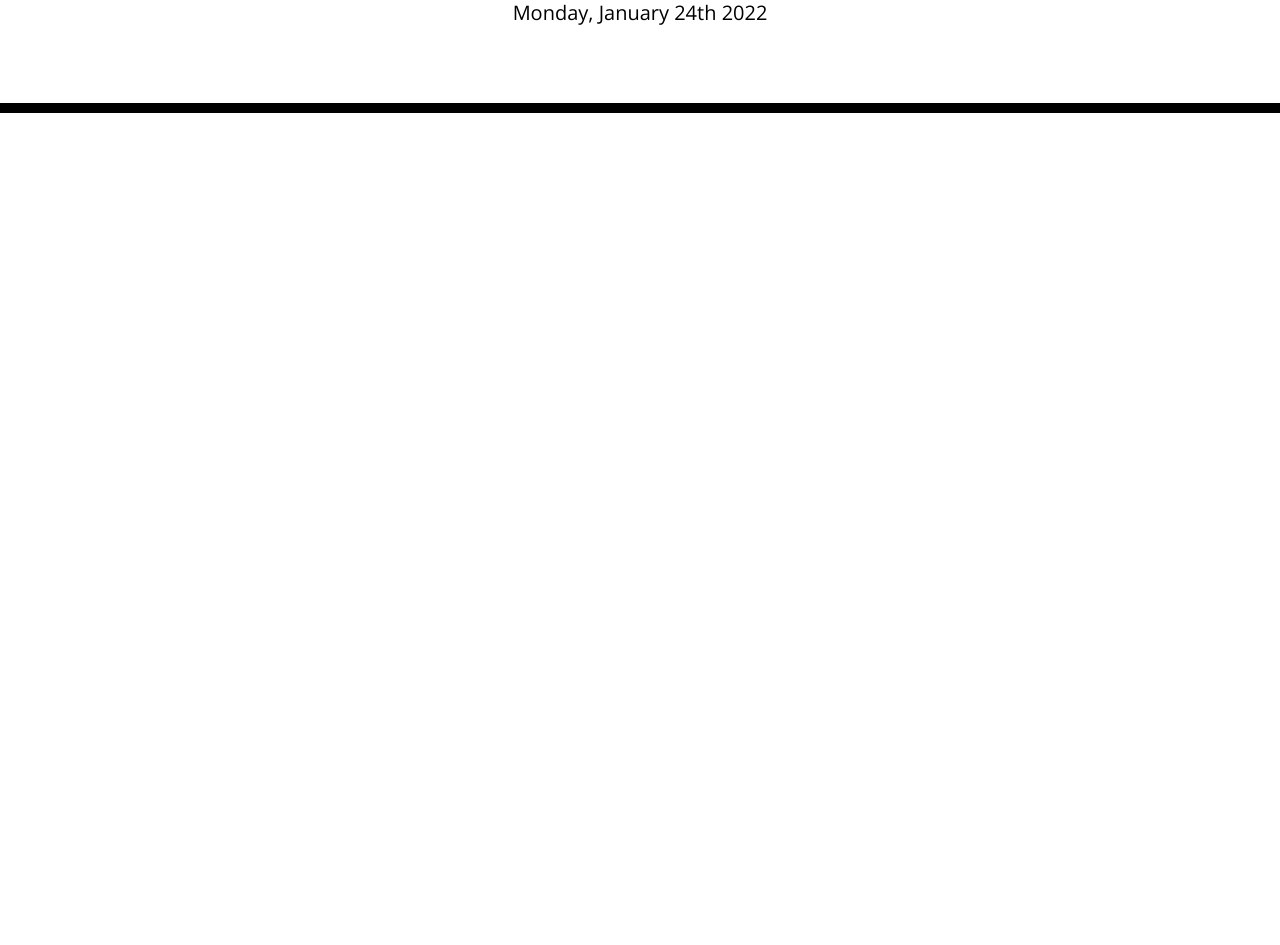
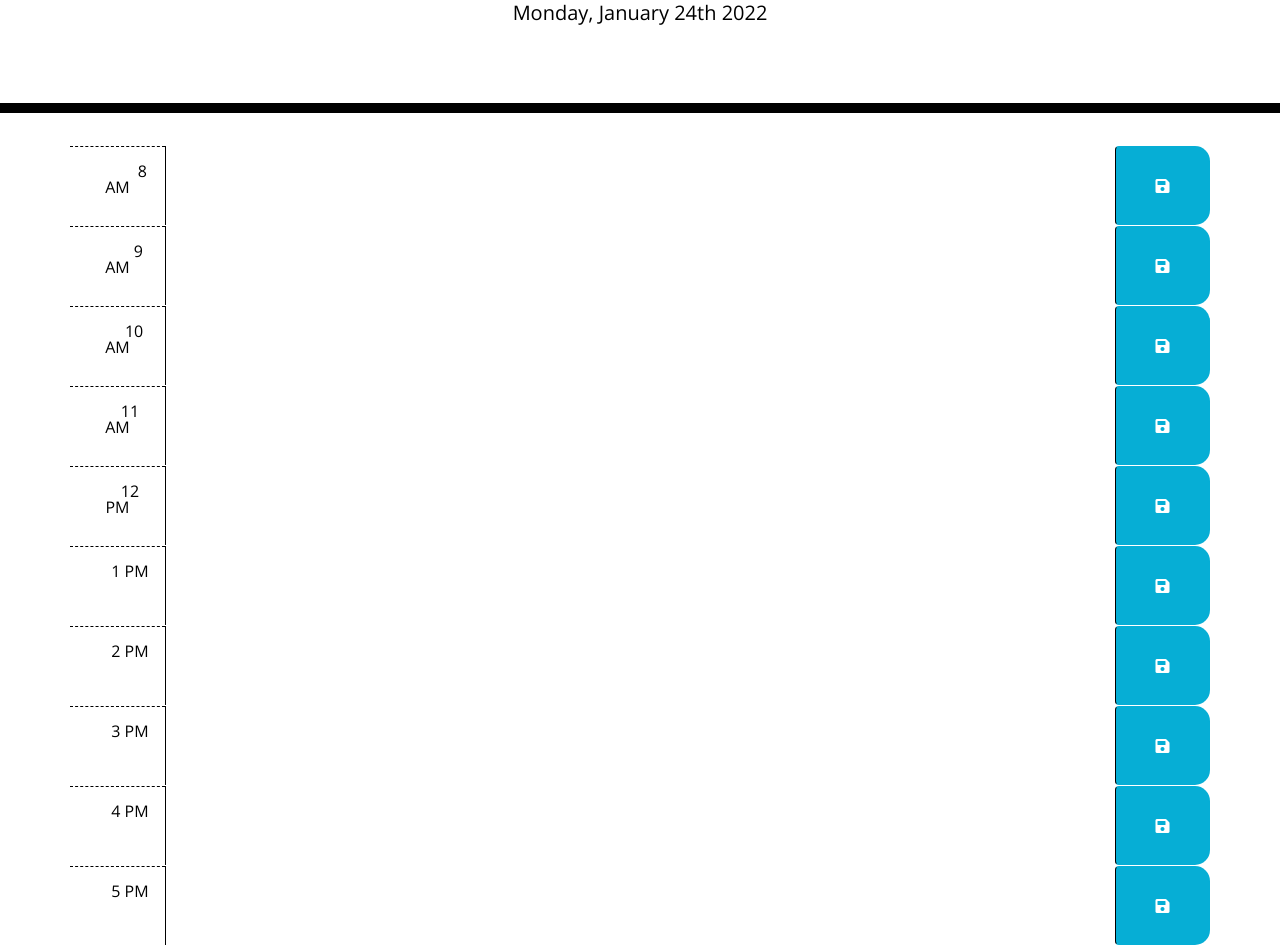
Before and after one commit to CSeddon01/Work_Day_Scheduler, a plain HTML site: page index.html in a window 1280 px wide. Shown: the part 191-1136 px from the top of the page. Before the commit the page ends 800 px from the top, so only its background shows below. Drawn offline with nearby package versions, Linux system fonts and the light colour scheme.

Commit message:
added divs for time-block

```diff
--- a/index.html
+++ b/index.html
@@ -30,7 +30,96 @@
     </header>
     <div class="container">
       <!-- Timeblocks go here -->
+
+      <div id="hour8" class="row time-block">
+        <div class="col-md-1 hour">
+            8 AM
+        </div>
+        <textarea class="col-md-10 description">
+        </textarea>
+        <button class="btn saveBtn col-md-1"><i class="fas fa-save"></i></button>
     </div>
+
+    <div id="hour8" class="row time-block">
+      <div class="col-md-1 hour">
+          9 AM
+      </div>
+      <textarea class="col-md-10 description">
+      </textarea>
+      <button class="btn saveBtn col-md-1"><i class="fas fa-save"></i></button>
+  </div>
+
+  <div id="hour8" class="row time-block">
+    <div class="col-md-1 hour">
+        10 AM
+    </div>
+    <textarea class="col-md-10 description">
+    </textarea>
+    <button class="btn saveBtn col-md-1"><i class="fas fa-save"></i></button>
+</div>
+
+<div id="hour8" class="row time-block">
+  <div class="col-md-1 hour">
+      11 AM
+  </div>
+  <textarea class="col-md-10 description">
+  </textarea>
+  <button class="btn saveBtn col-md-1"><i class="fas fa-save"></i></button>
+</div>
+
+<div id="hour8" class="row time-block">
+  <div class="col-md-1 hour">
+      12 PM
+  </div>
+  <textarea class="col-md-10 description">
+  </textarea>
+  <button class="btn saveBtn col-md-1"><i class="fas fa-save"></i></button>
+</div>
+
+<div id="hour8" class="row time-block">
+  <div class="col-md-1 hour">
+      1 PM
+  </div>
+  <textarea class="col-md-10 description">
+  </textarea>
+  <button class="btn saveBtn col-md-1"><i class="fas fa-save"></i></button>
+</div>
+
+<div id="hour8" class="row time-block">
+  <div class="col-md-1 hour">
+      2 PM
+  </div>
+  <textarea class="col-md-10 description">
+  </textarea>
+  <button class="btn saveBtn col-md-1"><i class="fas fa-save"></i></button>
+</div>
+
+<div id="hour8" class="row time-block">
+  <div class="col-md-1 hour">
+      3 PM
+  </div>
+  <textarea class="col-md-10 description">
+  </textarea>
+  <button class="btn saveBtn col-md-1"><i class="fas fa-save"></i></button>
+</div>
+
+<div id="hour8" class="row time-block">
+  <div class="col-md-1 hour">
+      4 PM
+  </div>
+  <textarea class="col-md-10 description">
+  </textarea>
+  <button class="btn saveBtn col-md-1"><i class="fas fa-save"></i></button>
+</div>
+
+<div id="hour8" class="row time-block">
+  <div class="col-md-1 hour">
+      5 PM
+  </div>
+  <textarea class="col-md-10 description">
+  </textarea>
+  <button class="btn saveBtn col-md-1"><i class="fas fa-save"></i></button>
+</div>
 
     <script src="https://code.jquery.com/jquery-3.4.1.min.js"></script>
     <script src="https://cdnjs.cloudflare.com/ajax/libs/moment.js/2.24.0/moment.min.js"></script>
```
